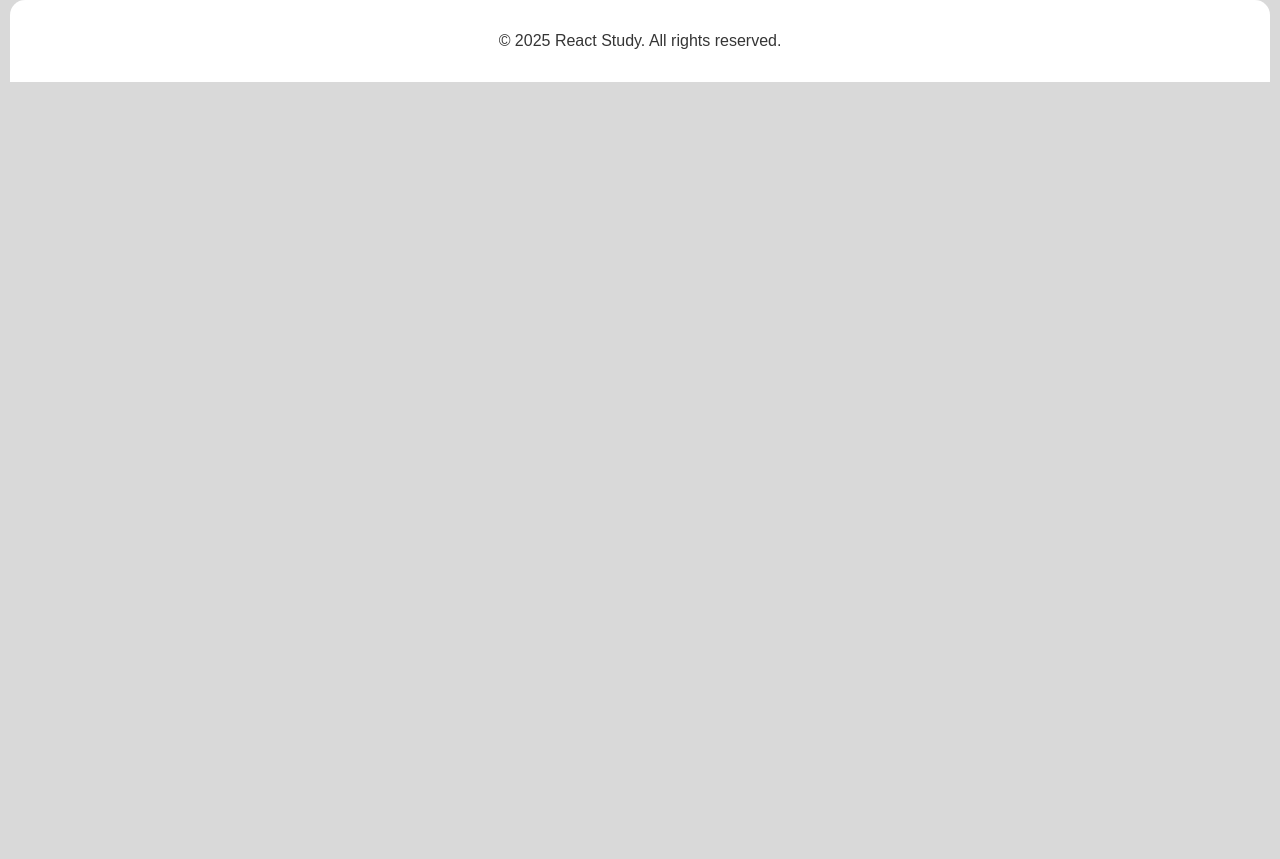
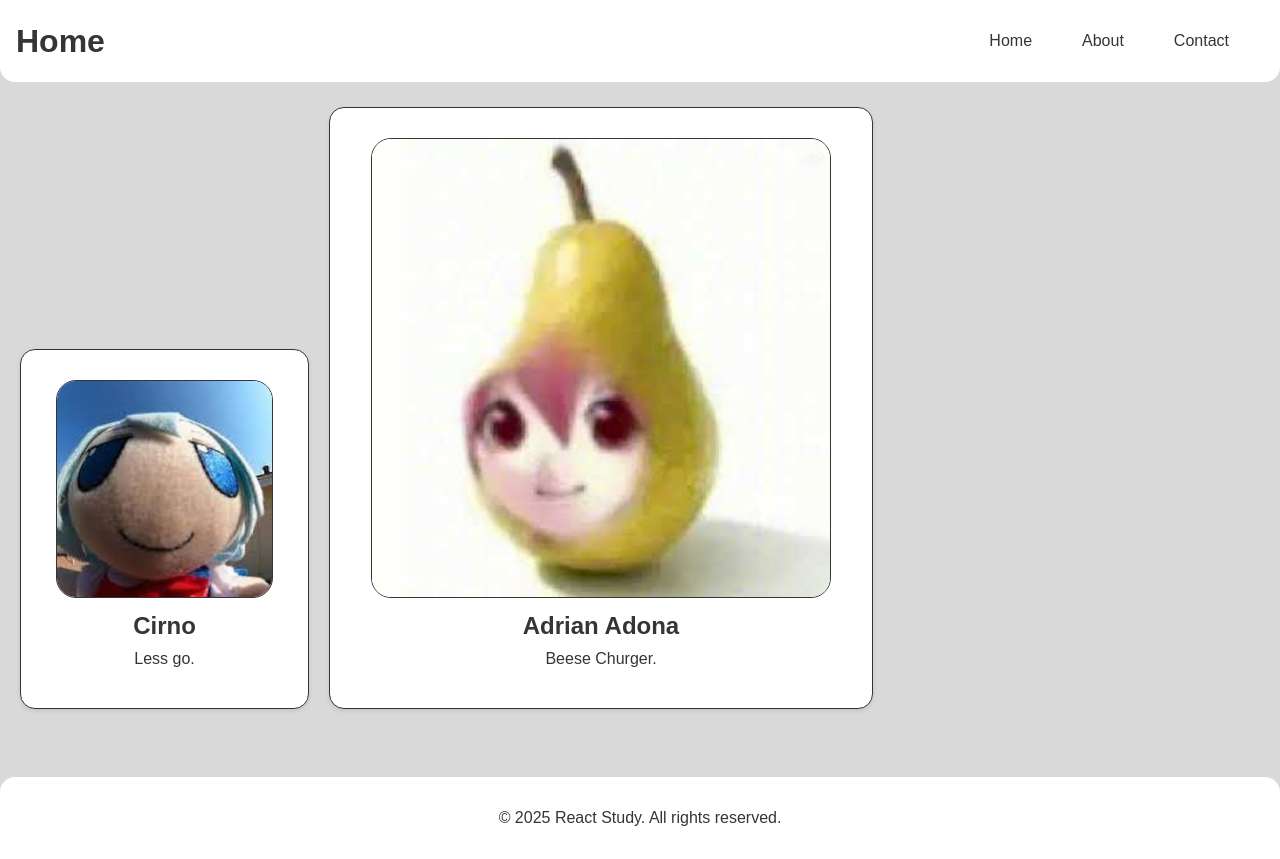
Before and after one commit to PossiblyBread/portfolio, a React (Vite) app: page / in a window 1280 px wide. Before the commit the page ends 800 px from the top, so only its background shows below. Built offline with nearby package versions, Linux system fonts and the light colour scheme.

Commit message:
modified:   src/App.jsx 	modified:   src/components/Card.jsx 	modified:   src/components/Card.module.css 	modified:   src/index.css

```diff
--- a/src/App.jsx
+++ b/src/App.jsx
@@ -1,26 +1,20 @@
 import Header from "./components/Header.jsx";
 import Footer from "./components/Footer.jsx";
 import Card from "./components/Card.jsx";
-
 
 import imageTeto from './assets/pearto.jpg';
 import imageCirno from './assets/cirno.jpg';
 
 function App() {
   return (
-        <site>
-            <head  className="site-container">
+    <body>
       <Header />
-            </head>
-            <body>
+      <div className="main-content">
         <Card src={imageCirno} Name="Cirno" Text="Less go." />
         <Card src={imageTeto} Name="Adrian Adona" Text="Beese Churger." />
-                <Card Name="Bread" Text="Womper." />
+      </div>
+      <Footer />
     </body>
-            <footer>
-                <Footer />
-            </footer>
-        </site>
   );
 }
 
--- a/src/components/Card.jsx
+++ b/src/components/Card.jsx
@@ -1,10 +1,11 @@
-import "./Card.module.css";
+import styles from "./Card.module.css";
 
 function Card(props) {
   return (
-    <div className="card">
-        <h2>{props.Name}</h2>
-        <p>{props.Text}</p>
+    <div className={styles.card}>
+      <img src={props.src} alt={props.Name} className={styles.image} />
+      <h2>{props.Name}</h2>
+      <p>{props.Text}</p>
     </div>
   );
 }
--- a/src/components/Card.module.css
+++ b/src/components/Card.module.css
@@ -7,10 +7,22 @@
   text-align: center;
   padding: 30px;
   display: inline-block;
+  margin: 10px;
 }
-.card-image {
-  max-width: 95%;
-  height: auto;
+.card h2 {
+  font-size: 1.5rem;
+  margin: 10px 0;
+  color: var(--gray-color);
+}
+.card p {
+  font-size: 1rem;
+  color: var(--gray-color);
+  margin: 10px 0;
+}
+.card img {
+  aspect-ratio: 1 / 1;  /* width:height */
+  width: 95%;           /* defines the width */
   border-radius: 20px;
   border: 1px solid var(--gray-color);
+  object-fit: cover;    /* crop if the image doesn’t match */
 }
--- a/src/index.css
+++ b/src/index.css
@@ -14,12 +14,12 @@ body {
   font-family: Arial, sans-serif;
   background-color: var(--light-gray-color);
   min-height: 100%;
+}
+.main-content {
+  min-height: 85dvh;
+  padding-bottom: auto;
   margin-left: 10px;
   margin-right: 10px;
-}
-.site-container {
-  min-height: 85dvh;
-  padding-bottom: auto;
 }
 .header-nav {
   background-color: var(--white-color);
@@ -48,7 +48,10 @@ body {
   padding: 15px;
   display: block;
   text-align: center;
-  color: var(--white-color);
+  color: var(--gray-color);
+}
+.header-nav a:hover {
+  color: var(--teal-color);
 }
 .footer {
   background-color: var(--white-color);
@@ -58,19 +61,3 @@ body {
   border-top-left-radius: 15px;
   border-top-right-radius: 15px;
 }
-.card {
-  color: var(--gray-color);
-  background-color: var(--white-color);
-  border: 1px solid var(--gray-color);
-  border-radius: 15px;
-  box-shadow: 0 2px 4px rgba(0, 0, 0, 0.1);
-  text-align: center;
-  padding: 30px;
-  display: inline-block;
-}
-.card-image {
-  max-width: 95%;
-  height: auto;
-  border-radius: 20px;
-  border: 1px solid var(--gray-color);
-}
```
Lines whose indentation alone changed are shown as unchanged.
